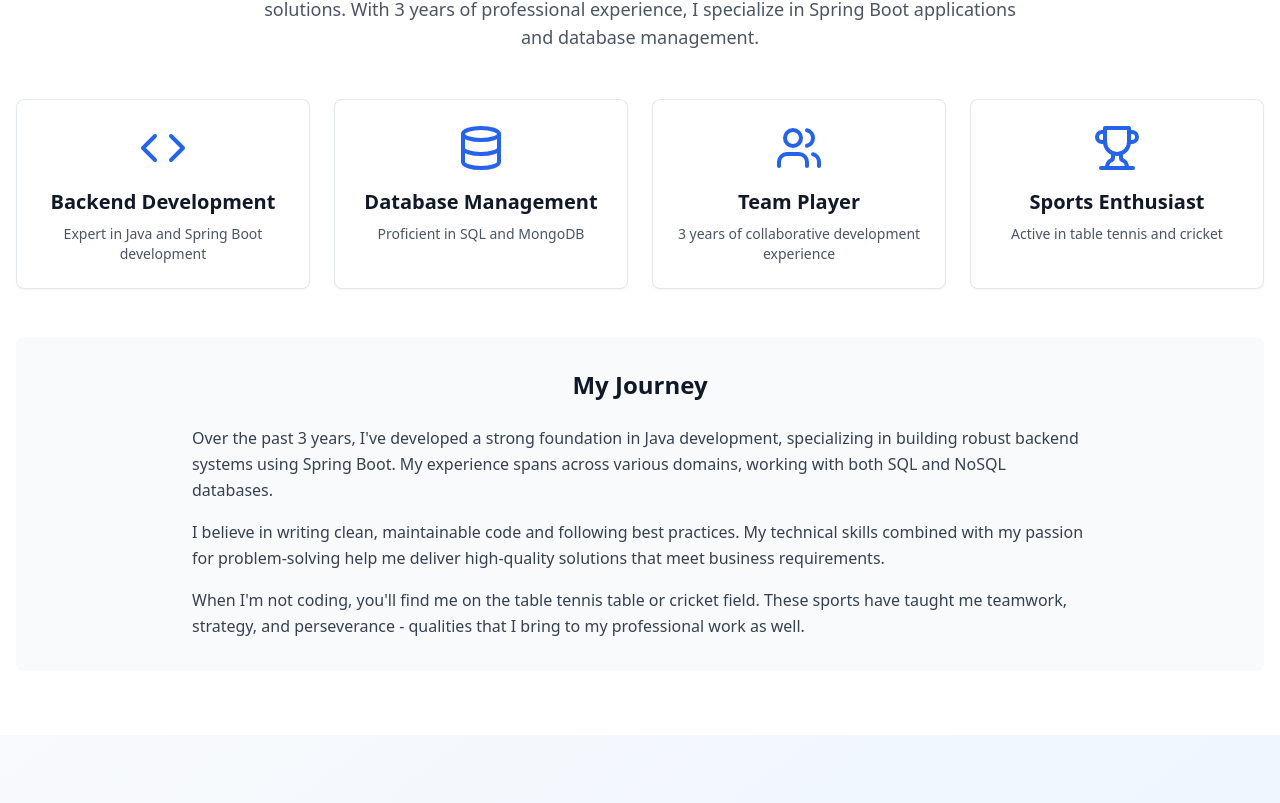
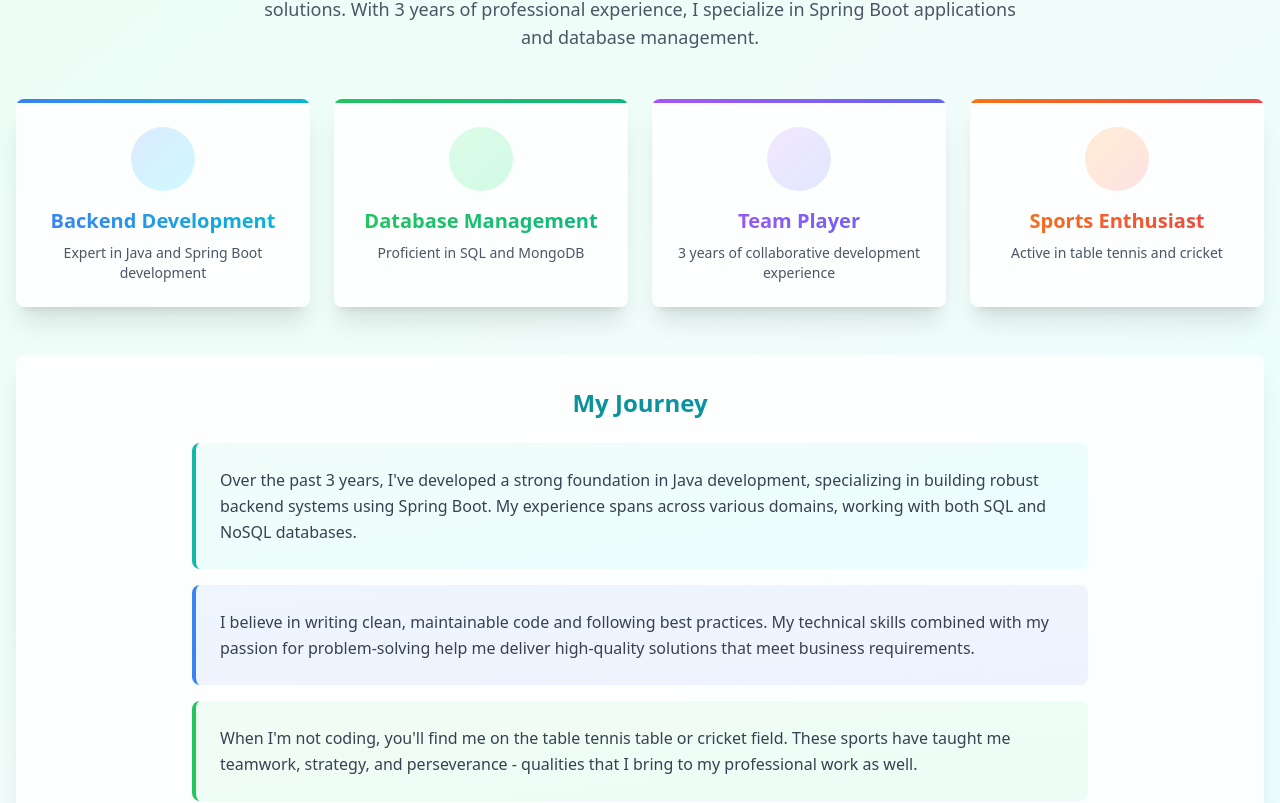
Before and after one commit to RaghuSama-Git/personal-portfolio-frontend, a React (Vite) app: page / in a window 1280 px wide. Shown: the part 953-1756 px from the top of the page. Built offline with nearby package versions, Linux system fonts and the light colour scheme.

Commit message:
Refactor: Update section themes
Updated the design themes for the Professional Experience, Projects, and Personal Interests/About Me sections.

```diff
--- a/src/components/About.tsx
+++ b/src/components/About.tsx
@@ -7,30 +7,38 @@ const About = () => {
     {
       icon: Code,
       title: "Backend Development",
-      description: "Expert in Java and Spring Boot development"
+      description: "Expert in Java and Spring Boot development",
+      gradient: "from-blue-500 to-cyan-500",
+      bgGradient: "from-blue-100 to-cyan-100"
     },
     {
       icon: Database,
       title: "Database Management",
-      description: "Proficient in SQL and MongoDB"
+      description: "Proficient in SQL and MongoDB",
+      gradient: "from-green-500 to-emerald-500",
+      bgGradient: "from-green-100 to-emerald-100"
     },
     {
       icon: Users,
       title: "Team Player",
-      description: "3 years of collaborative development experience"
+      description: "3 years of collaborative development experience",
+      gradient: "from-purple-500 to-indigo-500",
+      bgGradient: "from-purple-100 to-indigo-100"
     },
     {
       icon: Trophy,
       title: "Sports Enthusiast",
-      description: "Active in table tennis and cricket"
+      description: "Active in table tennis and cricket",
+      gradient: "from-orange-500 to-red-500",
+      bgGradient: "from-orange-100 to-red-100"
     }
   ];
 
   return (
-    <section id="about" className="py-16 px-4 bg-white">
+    <section id="about" className="py-16 px-4 bg-gradient-to-br from-emerald-50 via-teal-50 to-cyan-50">
       <div className="max-w-7xl mx-auto">
         <div className="text-center mb-12">
-          <h2 className="text-3xl sm:text-4xl font-bold text-gray-900 mb-4">
+          <h2 className="text-3xl sm:text-4xl font-bold bg-gradient-to-r from-emerald-600 via-teal-600 to-cyan-600 bg-clip-text text-transparent mb-4">
             About Me
           </h2>
           <p className="text-lg text-gray-600 max-w-3xl mx-auto">
@@ -42,10 +50,13 @@ const About = () => {
 
         <div className="grid md:grid-cols-2 lg:grid-cols-4 gap-6 mb-12">
           {highlights.map((item, index) => (
-            <Card key={index} className="text-center hover:shadow-lg transition-shadow duration-300">
-              <CardContent className="p-6">
-                <item.icon className="h-12 w-12 text-blue-600 mx-auto mb-4" />
-                <h3 className="text-xl font-semibold text-gray-900 mb-2">
+            <Card key={index} className="bg-white/80 backdrop-blur-sm border-0 shadow-xl hover:shadow-2xl transition-all duration-300 transform hover:scale-105 overflow-hidden">
+              <div className={`h-1 bg-gradient-to-r ${item.gradient}`}></div>
+              <CardContent className="p-6 text-center">
+                <div className={`w-16 h-16 mx-auto mb-4 rounded-full bg-gradient-to-br ${item.bgGradient} flex items-center justify-center`}>
+                  <item.icon className={`h-8 w-8 bg-gradient-to-r ${item.gradient} bg-clip-text text-transparent`} />
+                </div>
+                <h3 className={`text-xl font-semibold bg-gradient-to-r ${item.gradient} bg-clip-text text-transparent mb-2`}>
                   {item.title}
                 </h3>
                 <p className="text-gray-600 text-sm">
@@ -56,21 +67,26 @@ const About = () => {
           ))}
         </div>
 
-        <div className="bg-gray-50 rounded-lg p-8">
-          <h3 className="text-2xl font-bold text-gray-900 mb-6 text-center">
+        <div className="bg-white/80 backdrop-blur-sm border-0 shadow-xl rounded-lg p-8">
+          <h3 className="text-2xl font-bold bg-gradient-to-r from-teal-600 to-cyan-600 bg-clip-text text-transparent mb-6 text-center">
             My Journey
           </h3>
-          <div className="max-w-4xl mx-auto text-gray-700 leading-relaxed">
-            <p className="mb-4">
+          <div className="max-w-4xl mx-auto text-gray-700 leading-relaxed space-y-4">
+            <div className="p-6 rounded-lg bg-gradient-to-br from-teal-50 to-cyan-50 border-l-4 border-teal-500">
+              <p>
                 Over the past 3 years, I've developed a strong foundation in Java development,
                 specializing in building robust backend systems using Spring Boot. My experience
                 spans across various domains, working with both SQL and NoSQL databases.
               </p>
-            <p className="mb-4">
+            </div>
+            <div className="p-6 rounded-lg bg-gradient-to-br from-blue-50 to-indigo-50 border-l-4 border-blue-500">
+              <p>
                 I believe in writing clean, maintainable code and following best practices.
                 My technical skills combined with my passion for problem-solving help me
                 deliver high-quality solutions that meet business requirements.
               </p>
+            </div>
+            <div className="p-6 rounded-lg bg-gradient-to-br from-green-50 to-emerald-50 border-l-4 border-green-500">
               <p>
                 When I'm not coding, you'll find me on the table tennis table or cricket field.
                 These sports have taught me teamwork, strategy, and perseverance - qualities
@@ -79,6 +95,7 @@ const About = () => {
             </div>
           </div>
         </div>
+      </div>
     </section>
   );
 };
--- a/src/components/Projects.tsx
+++ b/src/components/Projects.tsx
@@ -13,29 +13,32 @@ const Projects = () => {
       description: "A robust e-commerce backend built with Spring Boot, featuring user authentication, product management, and order processing with MongoDB integration.",
       technologies: ["Spring Boot", "MongoDB", "JWT", "REST API"],
       githubUrl: "https://github.com/example/ecommerce-api",
-      liveUrl: "https://ecommerce-api.example.com"
+      liveUrl: "https://ecommerce-api.example.com",
+      gradient: "from-blue-500 to-cyan-500"
     },
     {
       title: "Task Management System",
       description: "A comprehensive task management application with real-time updates, built using Spring Boot and MySQL for efficient project tracking.",
       technologies: ["Spring Boot", "MySQL", "WebSocket", "JPA"],
       githubUrl: "https://github.com/example/task-manager",
-      liveUrl: "https://taskmanager.example.com"
+      liveUrl: "https://taskmanager.example.com",
+      gradient: "from-green-500 to-emerald-500"
     },
     {
       title: "Banking Application",
       description: "Secure banking application with transaction management, account handling, and fraud detection features using Spring Security.",
       technologies: ["Spring Boot", "PostgreSQL", "Spring Security", "Microservices"],
       githubUrl: "https://github.com/example/banking-app",
-      liveUrl: "https://banking.example.com"
+      liveUrl: "https://banking.example.com",
+      gradient: "from-purple-500 to-indigo-500"
     }
   ];
 
   return (
-    <section id="projects" className="py-16 px-4 bg-gray-50">
+    <section id="projects" className="py-16 px-4 bg-gradient-to-br from-indigo-50 via-purple-50 to-pink-50">
       <div className="max-w-7xl mx-auto">
         <div className="text-center mb-12">
-          <h2 className="text-3xl sm:text-4xl font-bold text-gray-900 mb-4">
+          <h2 className="text-3xl sm:text-4xl font-bold bg-gradient-to-r from-indigo-600 via-purple-600 to-pink-600 bg-clip-text text-transparent mb-4">
             Featured Projects
           </h2>
           <p className="text-lg text-gray-600 max-w-3xl mx-auto">
@@ -46,9 +49,10 @@ const Projects = () => {
 
         <div className="grid md:grid-cols-2 lg:grid-cols-3 gap-8 mb-12">
           {projects.map((project, index) => (
-            <Card key={index} className="hover:shadow-lg transition-shadow duration-300">
+            <Card key={index} className="bg-white/80 backdrop-blur-sm border-0 shadow-xl hover:shadow-2xl transition-all duration-300 transform hover:scale-105 overflow-hidden">
+              <div className={`h-2 bg-gradient-to-r ${project.gradient}`}></div>
               <CardHeader>
-                <CardTitle className="text-xl text-gray-900">{project.title}</CardTitle>
+                <CardTitle className="text-xl bg-gradient-to-r from-gray-800 to-gray-600 bg-clip-text text-transparent">{project.title}</CardTitle>
               </CardHeader>
               <CardContent>
                 <p className="text-gray-600 mb-4">{project.description}</p>
@@ -56,7 +60,7 @@ const Projects = () => {
                   {project.technologies.map((tech, techIndex) => (
                     <span
                       key={techIndex}
-                      className="px-3 py-1 bg-blue-100 text-blue-800 rounded-full text-sm font-medium"
+                      className={`px-3 py-1 bg-gradient-to-r ${project.gradient} text-white rounded-full text-sm font-medium shadow-md hover:shadow-lg transform hover:scale-105 transition-all duration-200`}
                     >
                       {tech}
                     </span>
@@ -65,7 +69,7 @@ const Projects = () => {
                 <div className="flex gap-4">
                   <a
                     href={project.githubUrl}
-                    className="flex items-center text-gray-600 hover:text-blue-600 transition-colors"
+                    className="flex items-center text-gray-600 hover:text-indigo-600 transition-colors font-medium"
                     target="_blank"
                     rel="noopener noreferrer"
                   >
@@ -74,7 +78,7 @@ const Projects = () => {
                   </a>
                   <a
                     href={project.liveUrl}
-                    className="flex items-center text-gray-600 hover:text-blue-600 transition-colors"
+                    className="flex items-center text-gray-600 hover:text-purple-600 transition-colors font-medium"
                     target="_blank"
                     rel="noopener noreferrer"
                   >
@@ -90,9 +94,8 @@ const Projects = () => {
         <div className="text-center">
           <Button
             size="lg"
-            variant="outline"
+            className="bg-gradient-to-r from-indigo-600 to-purple-600 hover:from-indigo-700 hover:to-purple-700 text-white shadow-lg hover:shadow-xl transform hover:scale-105 transition-all duration-200"
             onClick={() => navigate('/projects')}
-            className="bg-white hover:bg-gray-50"
           >
             See All Projects
           </Button>
```
Also changed, not shown: src/components/Experience.tsx (+19 -19 lines). Lines whose indentation alone changed are shown as unchanged.
